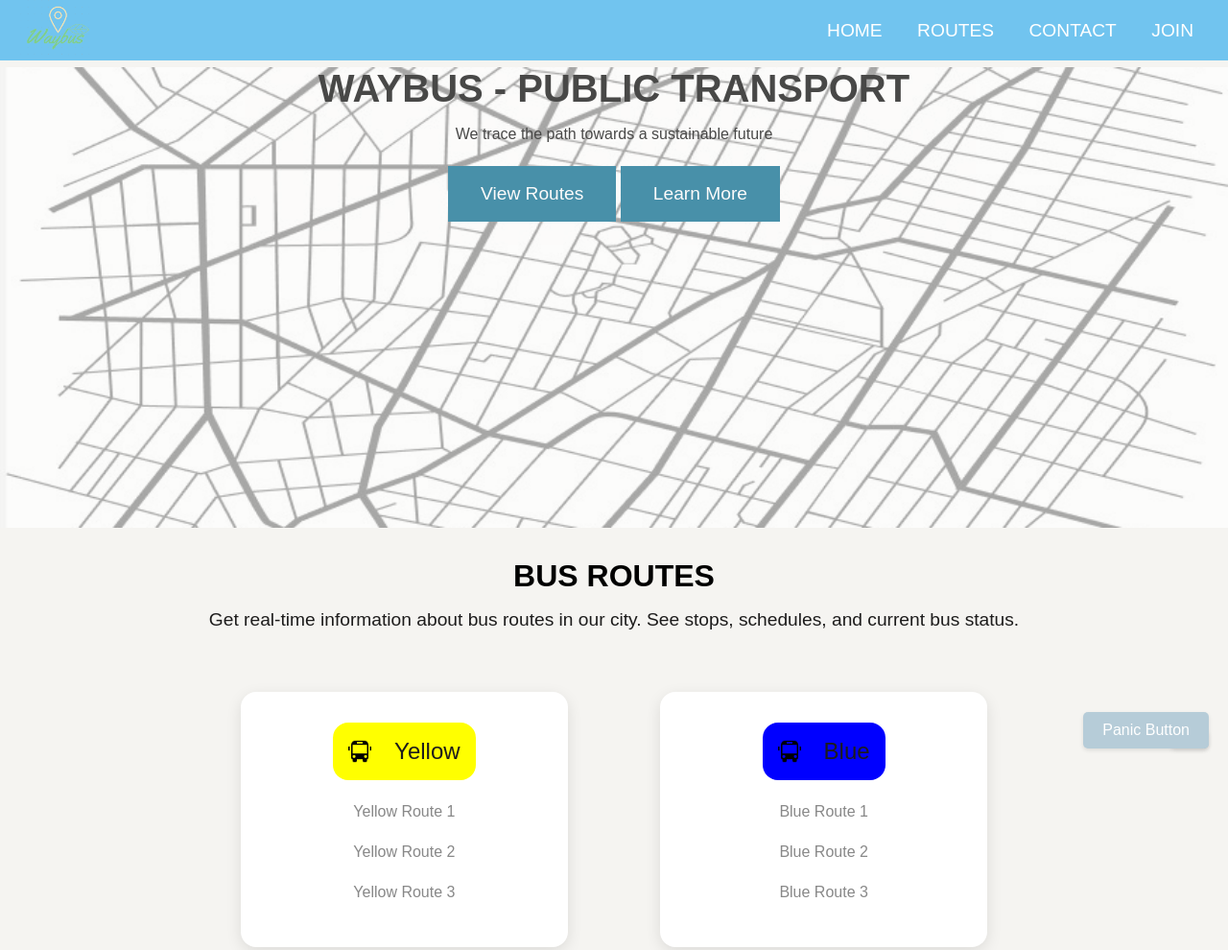
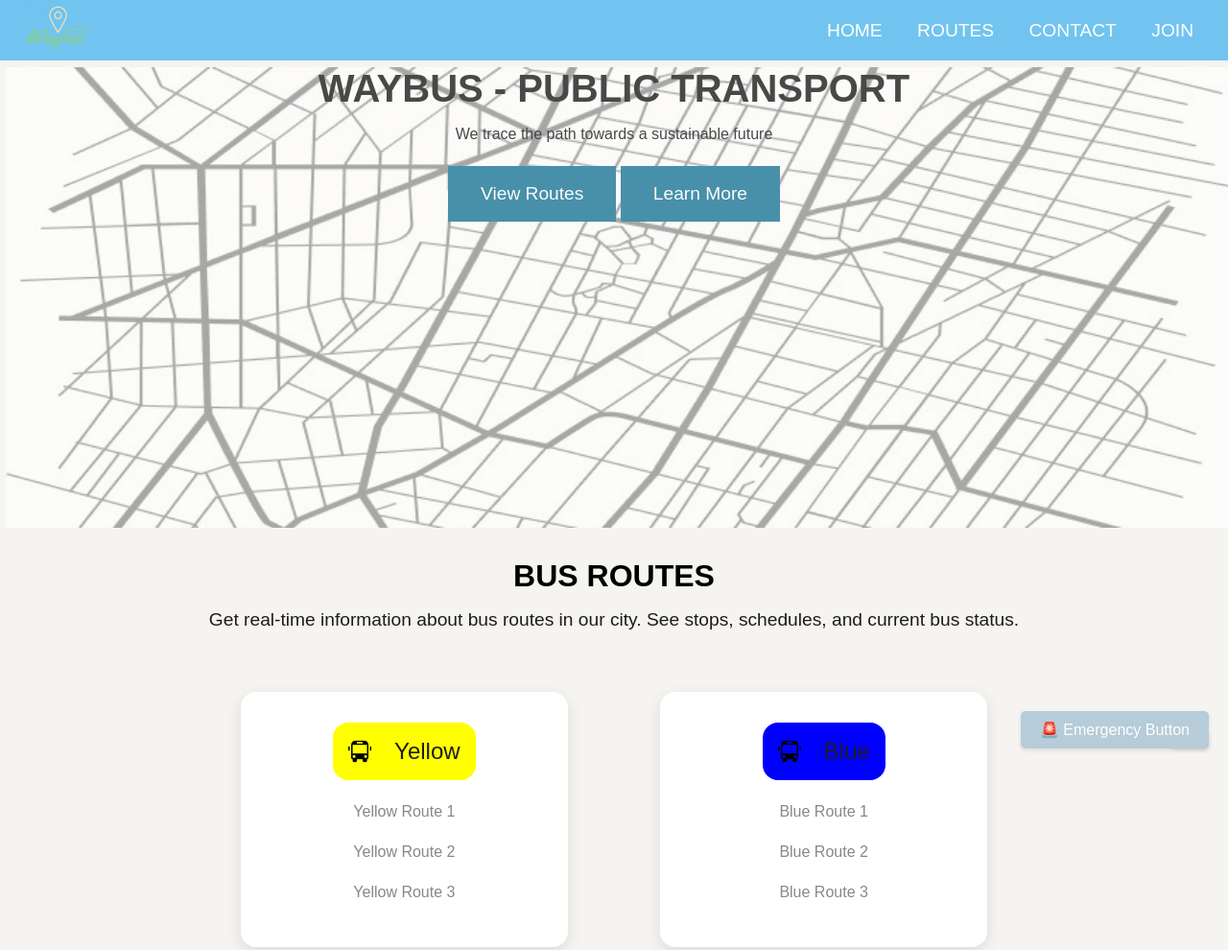
Before and after one commit to JIJ3RO/Waybus, a plain HTML site: page index.html in a window 1280 px wide. Shown: the top 990 px of the page at 96% size. Drawn offline with Linux system fonts and the light colour scheme.

Commit message:
Update index.html

```diff
--- a/index.html
+++ b/index.html
@@ -127,7 +127,9 @@
 
     <!-- Floating Panic Button -->
     <div class="panic-button">
-        <button class="panic-button">Panic Button</button>
+        <button class="panic-button">
+            <span class="icon">🚨</span> Emergency Button
+        </button>
     </div>
 
     <footer class="content footer">
```
